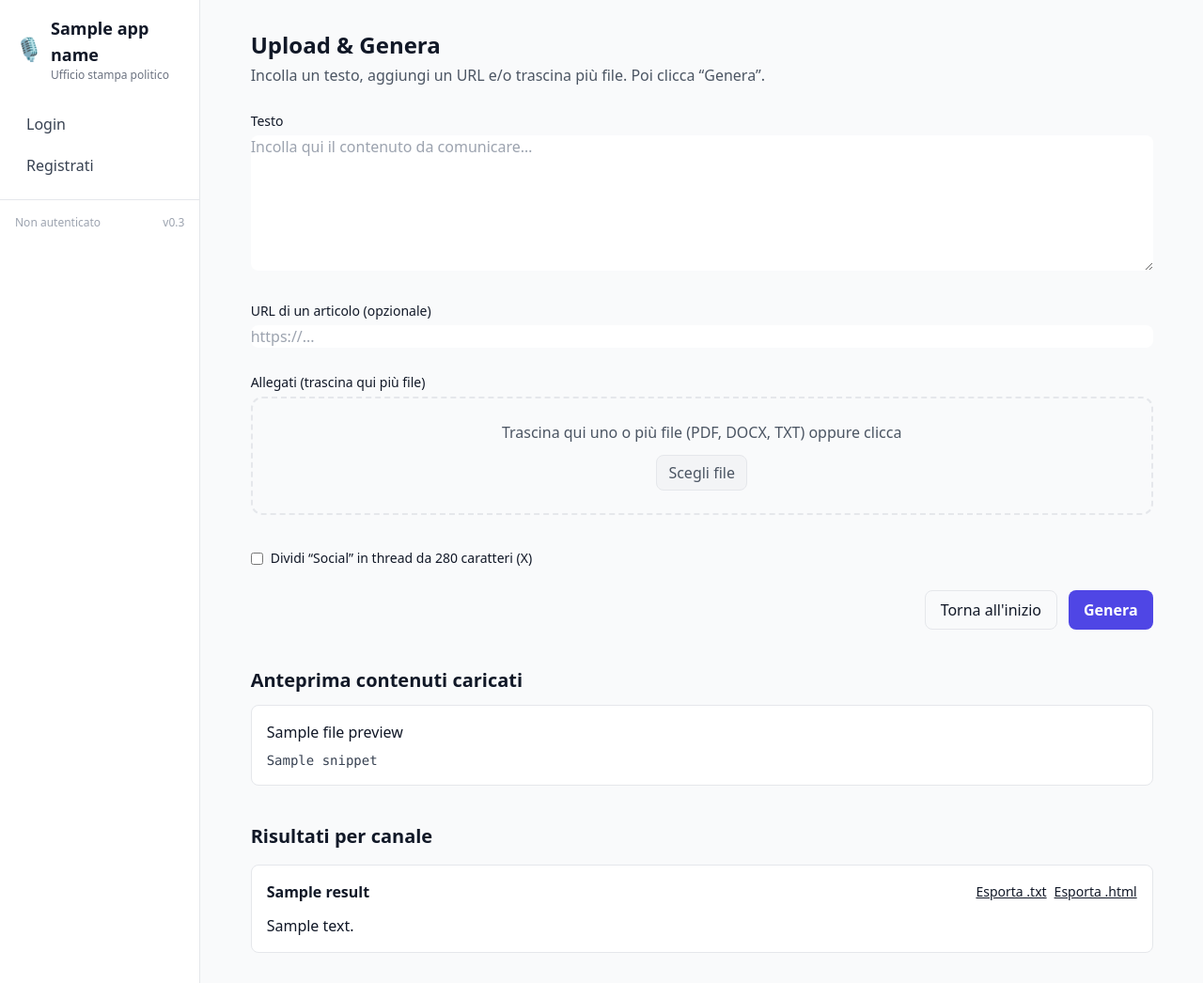
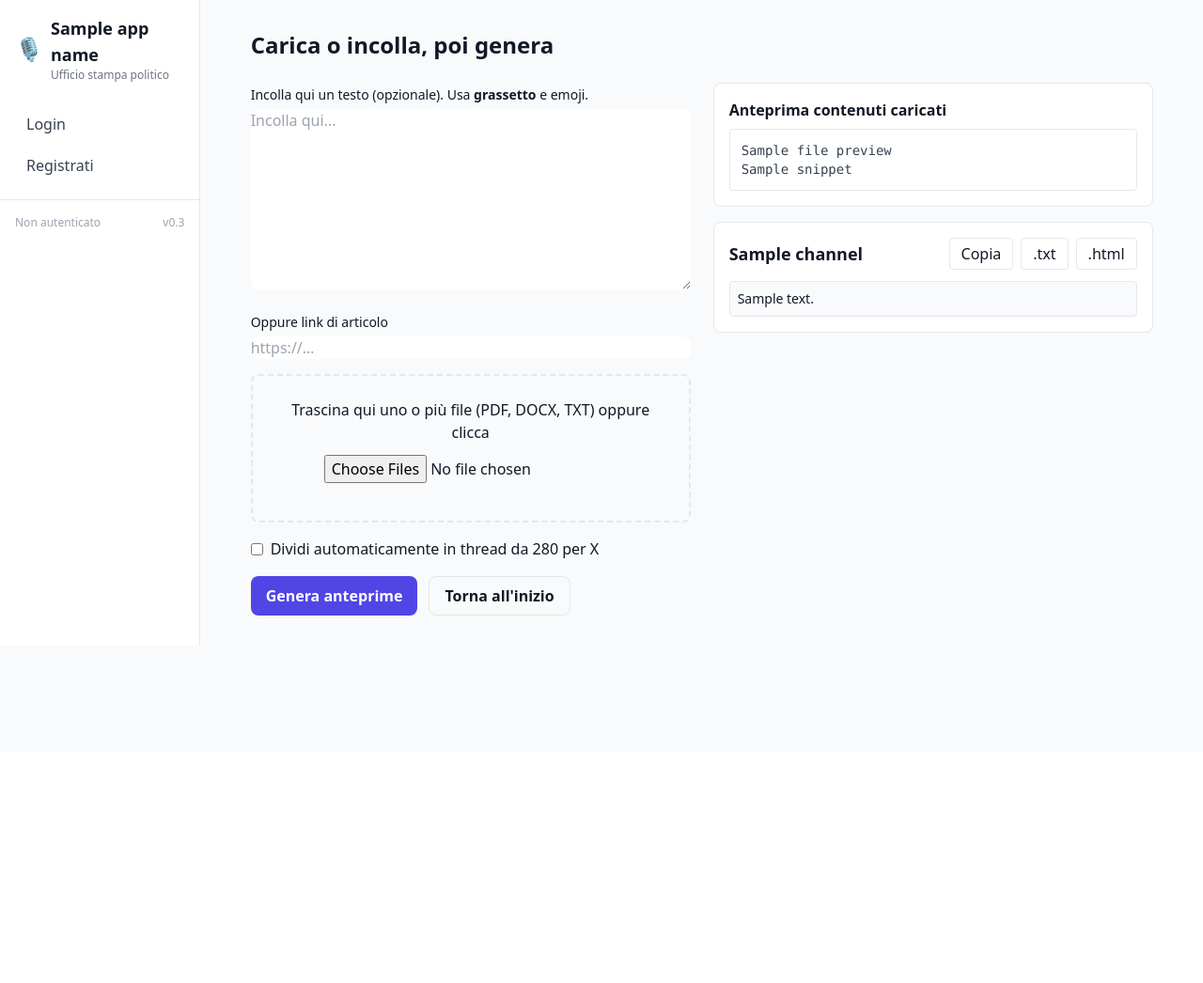
Before and after one commit to lorenzospadotto-debug/noventa-comms-app, a FastAPI app: template templates/compose.html in a window 1280 px wide. Shown: the whole page at 94% size. After the commit the page ends 687 px from the top, so only its background shows below. Run offline with FastAPI, Linux system fonts and the light colour scheme; the template is opened without the code that fills it: most values are stand-ins (such as "Sample title", 1, 10 or a date in 2020); some libraries are stand-ins or nearby versions.

Commit message:
Update compose.html

```diff
--- a/templates/compose.html
+++ b/templates/compose.html
@@ -1,96 +1,86 @@
 {% extends "base.html" %}
 {% block content %}
-<h1 class="text-2xl font-bold">Upload & Genera</h1>
-<p class="text-gray-600 mt-1">Incolla un testo, aggiungi un URL e/o trascina più file. Poi clicca “Genera”.</p>
+<h1 class="text-2xl font-bold">Carica o incolla, poi genera</h1>
 
-<form method="post" action="/generate" enctype="multipart/form-data" class="mt-6 grid gap-6" onsubmit="showOverlay()">
-  <label class="block">
-    <span class="text-sm font-medium">Testo</span>
-    <textarea name="text_input" rows="6" class="mt-1 w-full rounded-lg border-gray-300 focus:ring-2 focus:ring-indigo-600"
-              placeholder="Incolla qui il contenuto da comunicare…"></textarea>
-  </label>
+<form method="post" action="/generate" enctype="multipart/form-data" class="mt-6 grid grid-cols-1 md:grid-cols-2 gap-6" onsubmit="showOverlay()">
+  <div class="space-y-4">
+    <label class="block">
+      <span class="text-sm font-medium">Incolla qui un testo (opzionale). Usa <strong>grassetto</strong> e emoji.</span>
+      <textarea name="text_input" rows="8" class="mt-1 w-full rounded-lg border-gray-300 focus:ring-2 focus:ring-indigo-600" placeholder="Incolla qui..."></textarea>
+    </label>
 
-  <label class="block">
-    <span class="text-sm font-medium">URL di un articolo (opzionale)</span>
-    <input type="url" name="url_input" placeholder="https://..."
-           class="mt-1 w-full rounded-lg border-gray-300 focus:ring-2 focus:ring-indigo-600">
-  </label>
+    <label class="block">
+      <span class="text-sm font-medium">Oppure link di articolo</span>
+      <input type="url" name="url_input" placeholder="https://…" class="mt-1 w-full rounded-lg border-gray-300 focus:ring-2 focus:ring-indigo-600">
+    </label>
 
-  <div>
-    <span class="text-sm font-medium">Allegati (trascina qui più file)</span>
-    <div id="dropzone" class="mt-1 border-2 border-dashed rounded-xl p-6 text-center text-gray-600">
-      Trascina qui uno o più file (PDF, DOCX, TXT) oppure clicca
-      <div class="mt-3">
-        <button type="button" id="btn-choose"
-                class="px-3 py-1.5 rounded-lg bg-gray-100 border">Scegli file</button>
-      </div>
-      <input id="file-input" type="file" name="files" multiple class="hidden" />
+    <div class="border-2 border-dashed rounded-lg p-6 text-center" id="dropzone" aria-live="polite">
+      <p>Trascina qui uno o più file (PDF, DOCX, TXT) oppure clicca</p>
+      <input id="file-input" type="file" name="files" multiple class="mt-3">
+      <div id="local-previews" class="mt-4 text-left text-sm text-gray-600"></div>
     </div>
-    <div id="file-list" class="mt-3 space-y-3" aria-live="polite"></div>
+
+    <label class="inline-flex items-center gap-2 mt-2">
+      <input type="checkbox" name="split_x">
+      <span>Dividi automaticamente in thread da 280 per X</span>
+    </label>
+
+    <div class="flex gap-3 mt-2">
+      <button class="px-4 py-2 rounded-lg bg-indigo-600 text-white font-semibold">Genera anteprime</button>
+      <a href="/" class="px-4 py-2 rounded-lg border font-semibold">Torna all'inizio</a>
+    </div>
   </div>
 
-  <label class="inline-flex items-center gap-2">
-    <input type="checkbox" name="split_x">
-    <span class="text-sm">Dividi “Social” in thread da 280 caratteri (X)</span>
-  </label>
+  <div class="space-y-4">
+    {% if not results %}
+      <div class="p-4 rounded-lg bg-white border text-gray-600">Nessuna anteprima ancora. Incolla testo, link o trascina uno o più file.</div>
+    {% endif %}
 
-  <div class="flex flex-wrap gap-3 justify-end">
-    <a href="/" class="px-4 py-2 rounded-lg border">Torna all'inizio</a>
-    <button type="submit" class="px-4 py-2 rounded-lg bg-indigo-600 text-white font-semibold hover:bg-indigo-700">
-      Genera
-    </button>
-  </div>
-</form>
+    {% if file_previews and file_previews|length > 0 %}
+    <div class="p-4 rounded-lg bg-white border">
+      <h2 class="font-semibold mb-2">Anteprima contenuti caricati</h2>
+      <div class="space-y-3 max-h-64 overflow-auto" aria-live="polite">
+        {% for f in file_previews %}
+          <div class="p-3 rounded border">
+            <div class="font-mono text-sm text-gray-700">{{ f.name }}</div>
+            <pre class="whitespace-pre-wrap text-sm text-gray-700">{{ f.snippet }}</pre>
+          </div>
+        {% endfor %}
+      </div>
+    </div>
+    {% endif %}
 
-{% if file_previews %}
-  <div class="mt-10">
-    <h2 class="text-xl font-bold">Anteprima contenuti caricati</h2>
-    <div class="mt-3 grid gap-4">
-      {% for f in file_previews %}
-      <div class="p-4 rounded-lg border bg-white">
-        <div class="font-medium">{{ f.name }}</div>
-        <pre class="mt-2 text-sm whitespace-pre-wrap text-gray-700">{{ f.snippet }}</pre>
-      </div>
-      {% endfor %}
-    </div>
-  </div>
-{% else %}
-  <div class="mt-10">
-    <div class="p-4 rounded-lg border bg-white text-gray-600">Nessuna anteprima ancora. Incolla testo, link o trascina uno o più file.</div>
-  </div>
-{% endif %}
-
-{% if results %}
-  <div class="mt-10">
-    <h2 class="text-xl font-bold">Risultati per canale</h2>
-    <div class="mt-4 grid gap-6">
-      {% for ch, content in results.items() %}
-      <div class="p-4 rounded-lg border bg-white">
+    {% if results %}
+      {% for channel, content in results.items() %}
+      <div class="p-4 rounded-lg bg-white border">
         <div class="flex items-center justify-between">
-          <h3 class="font-semibold">{{ ch }}</h3>
+          <h2 class="font-semibold text-lg">{{ channel }}</h2>
           <div class="flex gap-2">
-            <a class="text-sm underline" href="/export?channel={{ ch }}&fmt=txt">Esporta .txt</a>
-            <a class="text-sm underline" href="/export?channel={{ ch }}&fmt=html">Esporta .html</a>
-            {% if ch == "Stampa" %}
-              <a class="text-sm underline" href="/export?channel=Stampa&fmt=docx">Esporta .docx</a>
-            {% endif %}
+            <button type="button" class="px-3 py-1 border rounded" onclick="copyBlock(this)">Copia</button>
+            <a class="px-3 py-1 border rounded" href="/export?channel={{ channel }}&fmt=txt">.txt</a>
+            <a class="px-3 py-1 border rounded" href="/export?channel={{ channel }}&fmt=html">.html</a>
+            {% if channel == 'Stampa' %}<a class="px-3 py-1 border rounded" href="/export?channel={{ channel }}&fmt=docx">.docx</a>{% endif %}
           </div>
         </div>
 
-        {% if ch == "Social" and content is iterable and content is not string %}
-          <ol class="mt-3 list-decimal ml-5 space-y-2">
-            {% for part in content %}
-              <li><pre class="whitespace-pre-wrap text-gray-900">{{ part }}</pre></li>
+        {% if content is string %}
+          <div class="mt-3" data-copy-target="1">
+            {% if channel == 'Social' %}
+              <pre class="whitespace-pre-wrap text-sm">{{ content }}</pre>
+            {% else %}
+              <div class="prose prose-sm max-w-none">{{ content | safe }}</div>
+            {% endif %}
+          </div>
+        {% else %}
+          <div class="mt-3 space-y-3" data-copy-target="1">
+            {% for p in content %}
+              <div class="p-2 rounded border bg-gray-50 text-sm">{{ p }}</div>
             {% endfor %}
-          </ol>
-        {% elif ch == "Social" %}
-          <pre class="mt-3 whitespace-pre-wrap text-gray-900">{{ content }}</pre>
-        {% else %}
-          <div class="mt-3 prose max-w-none">{{ content | safe }}</div>
+          </div>
         {% endif %}
       </div>
       {% endfor %}
-    </div>
+    {% endif %}
   </div>
-{% endif %}
+</form>
 {% endblock %}
```
